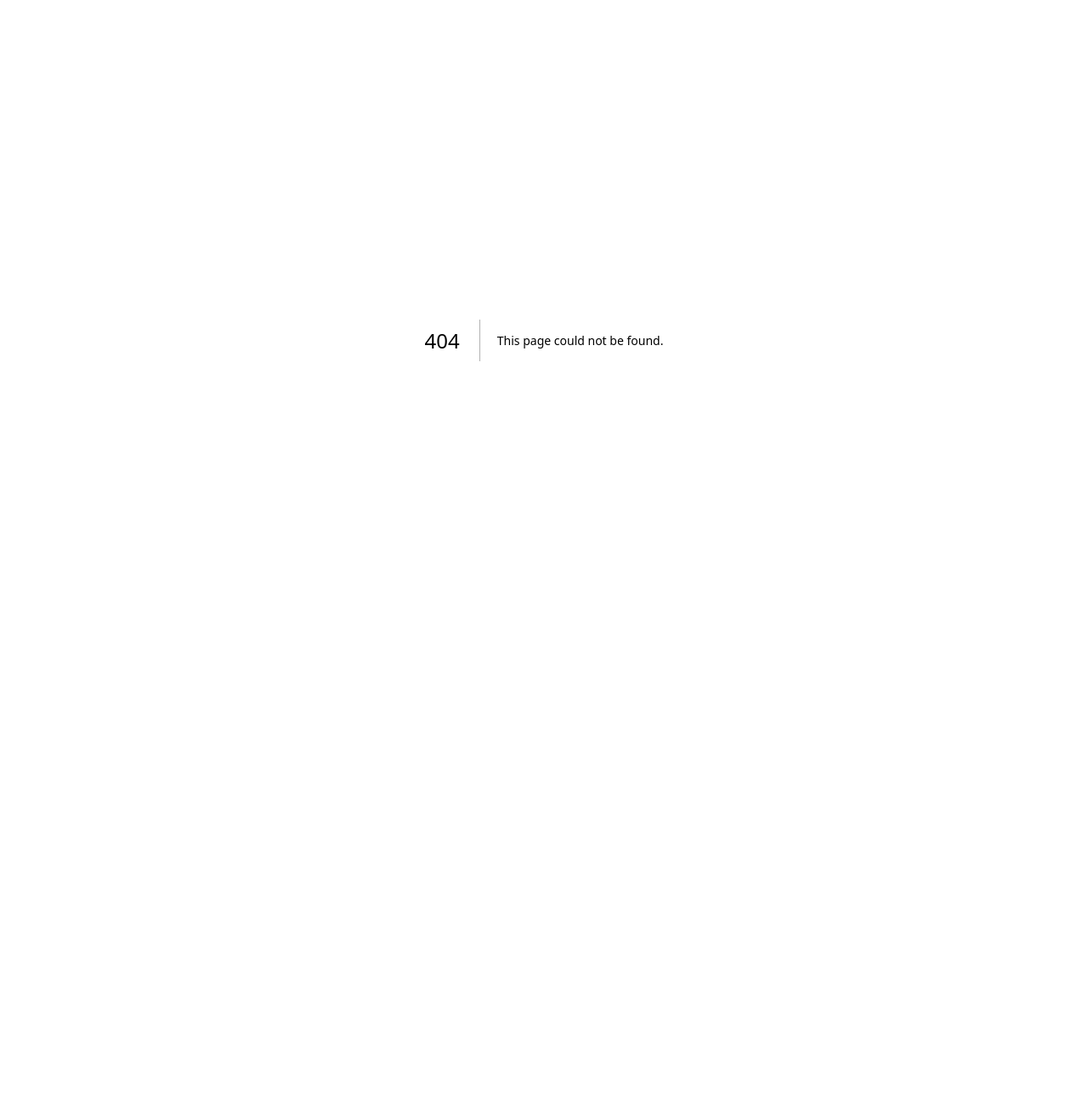
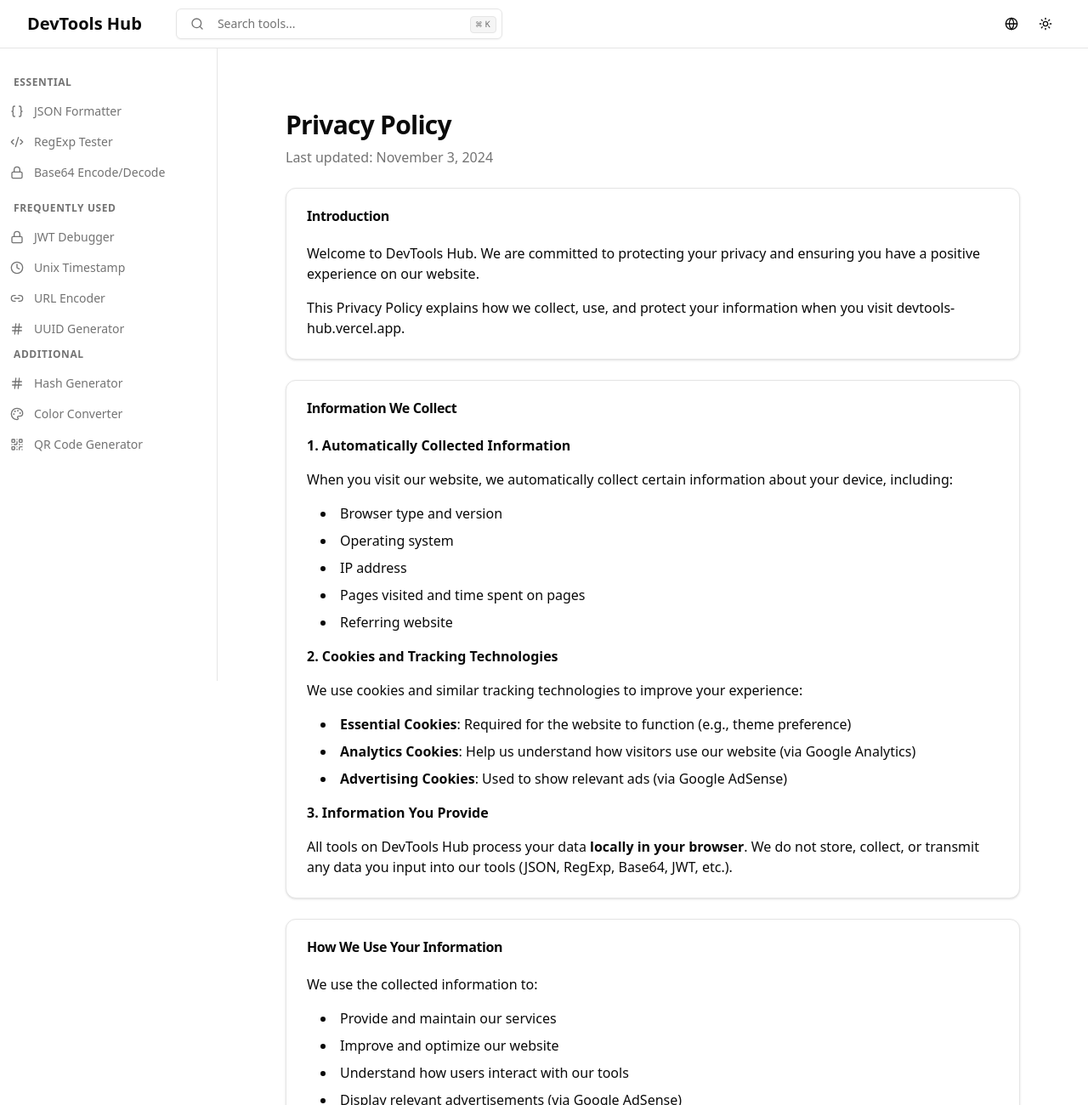
Before and after one commit to KAPUIST/devtools-hub, a Next.js app: page /en/privacy in a window 1280 px wide. Before the commit this address had no page. Shown: the top 1300 px of the page at 85% size. Before the commit the page ends 800 px from the top, so only its background shows below. Built offline with nearby package versions, Linux system fonts and the light colour scheme.

Commit message:
feat: Add Privacy Policy page and Footer for AdSense compliance

```diff
--- a/app/[locale]/layout.tsx
+++ b/app/[locale]/layout.tsx
@@ -4,6 +4,7 @@ import { notFound } from 'next/navigation';
 import { locales } from '@/i18n/request';
 import { Header } from "@/components/layout/Header";
 import { Sidebar } from "@/components/layout/Sidebar";
+import { Footer } from "@/components/layout/Footer";
 import { ThemeProvider } from "@/components/providers/ThemeProvider";
 import { CommandPalette } from "@/components/CommandPalette";
 
@@ -48,6 +49,7 @@ export default async function LocaleLayout({
               {children}
             </main>
           </div>
+          <Footer />
           <CommandPalette />
         </div>
       </ThemeProvider>
--- /dev/null
+++ b/app/[locale]/privacy/page.tsx
@@ -0,0 +1,202 @@
+"use client"
+
+import { Card, CardContent, CardHeader, CardTitle } from "@/components/ui/card"
+
+export default function PrivacyPolicyPage() {
+  return (
+    <div className="max-w-4xl mx-auto space-y-6 py-8 px-4">
+      <div className="space-y-2">
+        <h1 className="text-3xl font-bold tracking-tight">Privacy Policy</h1>
+        <p className="text-muted-foreground">Last updated: November 3, 2024</p>
+      </div>
+
+      <Card>
+        <CardHeader>
+          <CardTitle>Introduction</CardTitle>
+        </CardHeader>
+        <CardContent className="space-y-4">
+          <p>
+            Welcome to DevTools Hub. We are committed to protecting your privacy and ensuring you have a positive experience on our website.
+          </p>
+          <p>
+            This Privacy Policy explains how we collect, use, and protect your information when you visit devtools-hub.vercel.app.
+          </p>
+        </CardContent>
+      </Card>
+
+      <Card>
+        <CardHeader>
+          <CardTitle>Information We Collect</CardTitle>
+        </CardHeader>
+        <CardContent className="space-y-4">
+          <h3 className="font-semibold">1. Automatically Collected Information</h3>
+          <p>
+            When you visit our website, we automatically collect certain information about your device, including:
+          </p>
+          <ul className="list-disc list-inside space-y-2 ml-4">
+            <li>Browser type and version</li>
+            <li>Operating system</li>
+            <li>IP address</li>
+            <li>Pages visited and time spent on pages</li>
+            <li>Referring website</li>
+          </ul>
+
+          <h3 className="font-semibold mt-4">2. Cookies and Tracking Technologies</h3>
+          <p>
+            We use cookies and similar tracking technologies to improve your experience:
+          </p>
+          <ul className="list-disc list-inside space-y-2 ml-4">
+            <li><strong>Essential Cookies</strong>: Required for the website to function (e.g., theme preference)</li>
+            <li><strong>Analytics Cookies</strong>: Help us understand how visitors use our website (via Google Analytics)</li>
+            <li><strong>Advertising Cookies</strong>: Used to show relevant ads (via Google AdSense)</li>
+          </ul>
+
+          <h3 className="font-semibold mt-4">3. Information You Provide</h3>
+          <p>
+            All tools on DevTools Hub process your data <strong>locally in your browser</strong>. We do not store, collect, or transmit any data you input into our tools (JSON, RegExp, Base64, JWT, etc.).
+          </p>
+        </CardContent>
+      </Card>
+
+      <Card>
+        <CardHeader>
+          <CardTitle>How We Use Your Information</CardTitle>
+        </CardHeader>
+        <CardContent className="space-y-4">
+          <p>We use the collected information to:</p>
+          <ul className="list-disc list-inside space-y-2 ml-4">
+            <li>Provide and maintain our services</li>
+            <li>Improve and optimize our website</li>
+            <li>Understand how users interact with our tools</li>
+            <li>Display relevant advertisements (via Google AdSense)</li>
+            <li>Comply with legal obligations</li>
+          </ul>
+        </CardContent>
+      </Card>
+
+      <Card>
+        <CardHeader>
+          <CardTitle>Third-Party Services</CardTitle>
+        </CardHeader>
+        <CardContent className="space-y-4">
+          <h3 className="font-semibold">Google AdSense</h3>
+          <p>
+            We use Google AdSense to display advertisements. Google may use cookies to serve ads based on your prior visits to our website or other websites.
+          </p>
+          <p>
+            You can opt out of personalized advertising by visiting{" "}
+            <a
+              href="https://www.google.com/settings/ads"
+              target="_blank"
+              rel="noopener noreferrer"
+              className="text-blue-600 hover:underline"
+            >
+              Google Ads Settings
+            </a>
+            .
+          </p>
+
+          <h3 className="font-semibold mt-4">Google Analytics</h3>
+          <p>
+            We use Google Analytics to understand how visitors use our website. Google Analytics collects information anonymously and reports website trends without identifying individual visitors.
+          </p>
+          <p>
+            Learn more about{" "}
+            <a
+              href="https://policies.google.com/privacy"
+              target="_blank"
+              rel="noopener noreferrer"
+              className="text-blue-600 hover:underline"
+            >
+              Google's Privacy Policy
+            </a>
+            .
+          </p>
+
+          <h3 className="font-semibold mt-4">Vercel</h3>
+          <p>
+            Our website is hosted on Vercel. Vercel may collect anonymous analytics data. Learn more about{" "}
+            <a
+              href="https://vercel.com/legal/privacy-policy"
+              target="_blank"
+              rel="noopener noreferrer"
+              className="text-blue-600 hover:underline"
+            >
+              Vercel's Privacy Policy
+            </a>
+            .
+          </p>
+        </CardContent>
+      </Card>
+
+      <Card>
+        <CardHeader>
+          <CardTitle>Data Security</CardTitle>
+        </CardHeader>
+        <CardContent className="space-y-4">
+          <p>
+            We implement appropriate security measures to protect your information. However, no method of transmission over the Internet is 100% secure.
+          </p>
+          <p>
+            <strong>Important</strong>: All tool processing (JSON, RegExp, Base64, JWT, etc.) happens locally in your browser. We never send your sensitive data to our servers.
+          </p>
+        </CardContent>
+      </Card>
+
+      <Card>
+        <CardHeader>
+          <CardTitle>Your Rights</CardTitle>
+        </CardHeader>
+        <CardContent className="space-y-4">
+          <p>Depending on your location, you may have the following rights:</p>
+          <ul className="list-disc list-inside space-y-2 ml-4">
+            <li>Access your personal data</li>
+            <li>Request correction or deletion of your data</li>
+            <li>Object to processing of your data</li>
+            <li>Request restriction of processing</li>
+            <li>Data portability</li>
+            <li>Withdraw consent</li>
+          </ul>
+          <p className="mt-4">
+            To exercise these rights, please contact us at: <strong>privacy@devtools-hub.com</strong>
+          </p>
+        </CardContent>
+      </Card>
+
+      <Card>
+        <CardHeader>
+          <CardTitle>Children's Privacy</CardTitle>
+        </CardHeader>
+        <CardContent>
+          <p>
+            Our website is not intended for children under 13 years of age. We do not knowingly collect personal information from children under 13.
+          </p>
+        </CardContent>
+      </Card>
+
+      <Card>
+        <CardHeader>
+          <CardTitle>Changes to This Privacy Policy</CardTitle>
+        </CardHeader>
+        <CardContent>
+          <p>
+            We may update this Privacy Policy from time to time. We will notify you of any changes by posting the new Privacy Policy on this page and updating the "Last updated" date.
+          </p>
+        </CardContent>
+      </Card>
+
+      <Card>
+        <CardHeader>
+          <CardTitle>Contact Us</CardTitle>
+        </CardHeader>
+        <CardContent>
+          <p>If you have any questions about this Privacy Policy, please contact us:</p>
+          <ul className="list-disc list-inside space-y-2 ml-4 mt-4">
+            <li>Email: privacy@devtools-hub.com</li>
+            <li>Website: https://devtools-hub.vercel.app</li>
+          </ul>
+        </CardContent>
+      </Card>
+    </div>
+  )
+}
--- /dev/null
+++ b/components/layout/Footer.tsx
@@ -0,0 +1,40 @@
+"use client"
+
+import Link from "next/link"
+import { useParams } from "next/navigation"
+
+export function Footer() {
+  const params = useParams()
+  const locale = params?.locale as string || 'en'
+
+  const currentYear = new Date().getFullYear()
+
+  return (
+    <footer className="border-t">
+      <div className="container mx-auto px-4 py-6">
+        <div className="flex flex-col items-center justify-between gap-4 md:flex-row">
+          <div className="text-sm text-muted-foreground">
+            © {currentYear} DevTools Hub. All rights reserved.
+          </div>
+          <nav className="flex gap-4 text-sm text-muted-foreground">
+            <Link
+              href={`/${locale}/privacy`}
+              className="hover:text-foreground transition-colors"
+            >
+              Privacy Policy
+            </Link>
+            <span>•</span>
+            <a
+              href="https://github.com/KAPUIST/devtools-hub"
+              target="_blank"
+              rel="noopener noreferrer"
+              className="hover:text-foreground transition-colors"
+            >
+              GitHub
+            </a>
+          </nav>
+        </div>
+      </div>
+    </footer>
+  )
+}
```
